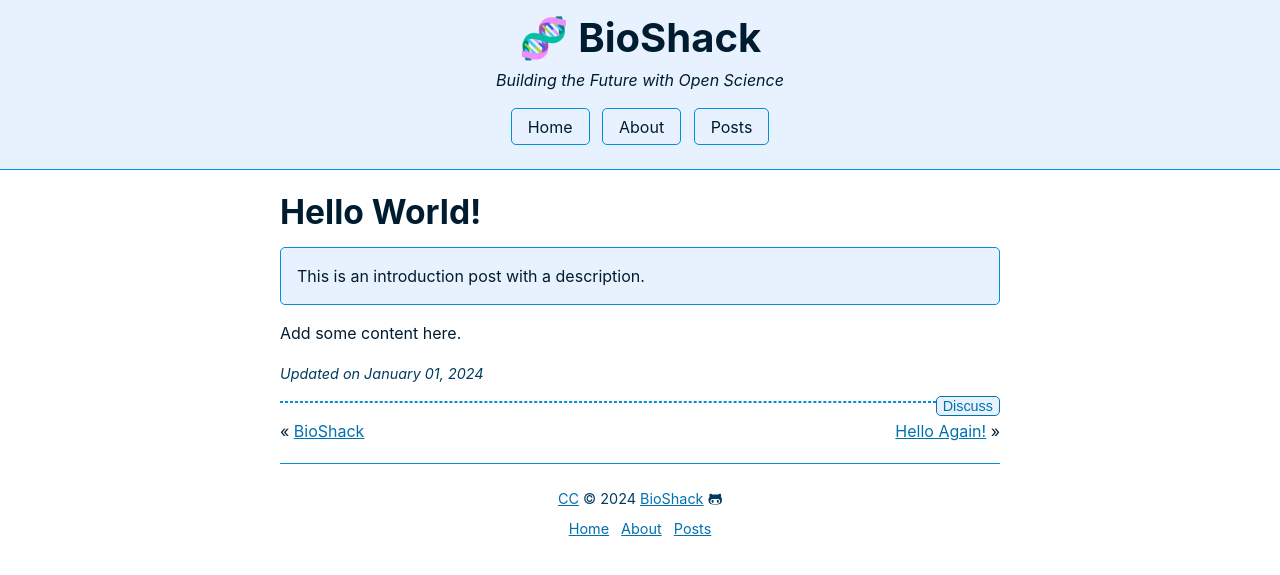
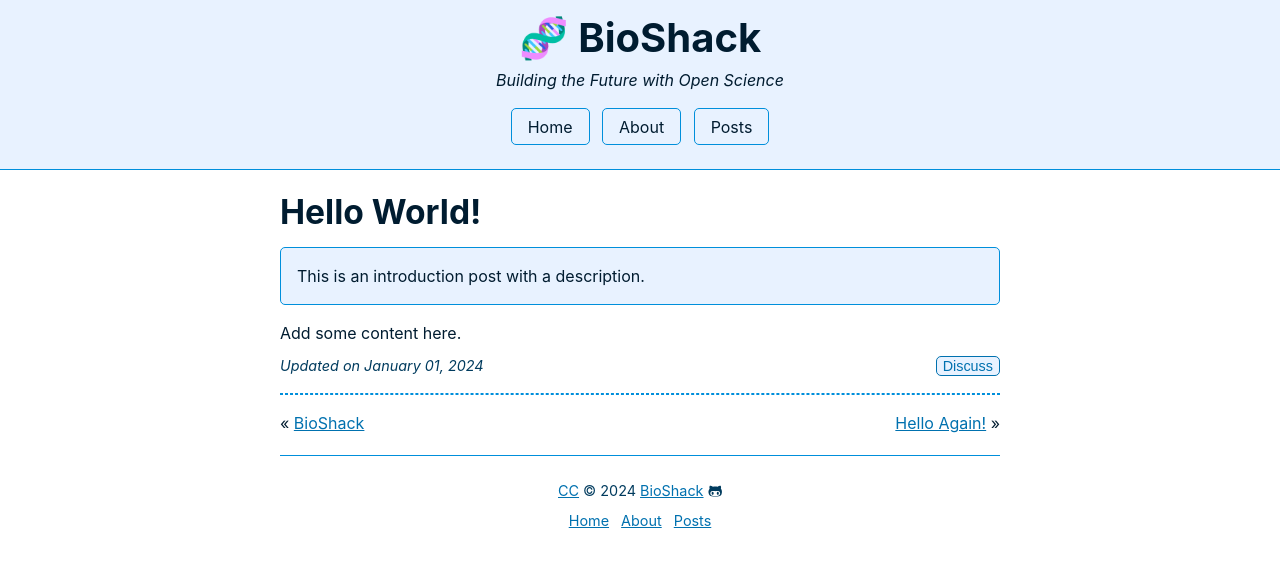
Before and after one commit to megdna/pond, a Jekyll site: the page built from _posts/2024-01-01-hello-world.md, in a window 1280 px wide. Shown: the top 575 px of the page. Built offline with Jekyll 4.4.1, drawn with Linux system fonts in a browser that asks for light colours.

Commit message:
Update theme

```diff
--- a/_layouts/post.html
+++ b/_layouts/post.html
@@ -5,6 +5,6 @@
 {% if page.description %}<div class="notice">{{ page.description }}</div>{% endif %}
 {% if page.show %}<figure><img alt="{{ page.alt }}" src="{{ page.image | prepend: site.baseurl | prepend: site.url }}"><figcaption>{{ page.caption }}</figcaption></figure>{% endif %}
 {{ content }}
-{% if page.date %}<p><cite>Updated on {{page.date | date: "%B %d, %Y"}}</cite><div class="next"><button><a href="https://github.com/{{ site.github }}" target="_blank">Discuss</a></button></div></p><hr>{% endif %}
+{% if page.date %}<cite>Updated on {{page.date | date: "%B %d, %Y"}}</cite><div class="next"><button><a href="https://github.com/{{ site.github }}" target="_blank">Discuss</a></button></div><br><hr>{% endif %}
 {% if page.previous.url %}&laquo; <a href="{{ page.previous.url | prepend: site.baseurl | prepend: site.url }}">{{ page.previous.title }}</a>{% endif %}
 {% if page.next.url %}<div class="next"><a href="{{ page.next.url | prepend: site.baseurl | prepend: site.url }}">{{ page.next.title }}</a> &raquo;</div>{% endif %}
--- a/style.css
+++ b/style.css
@@ -199,7 +199,6 @@
 button a {
   text-decoration: none;
 }
-
 button, cite, dd {
   color: var(--meta);
   font-size: 0.9rem;
```
